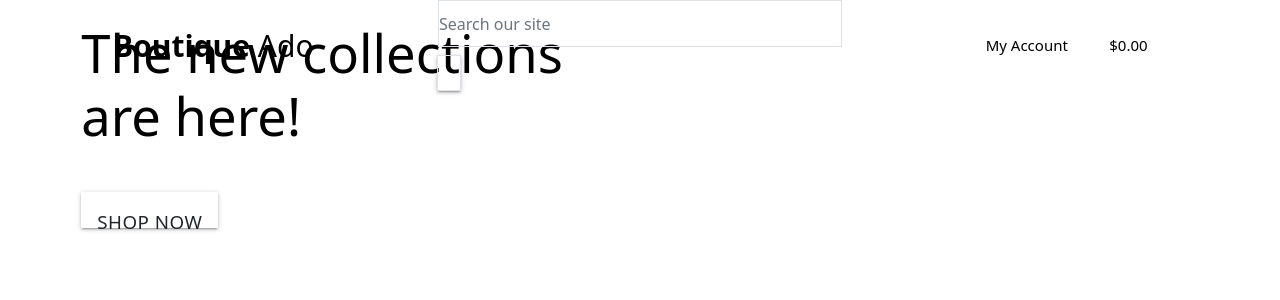
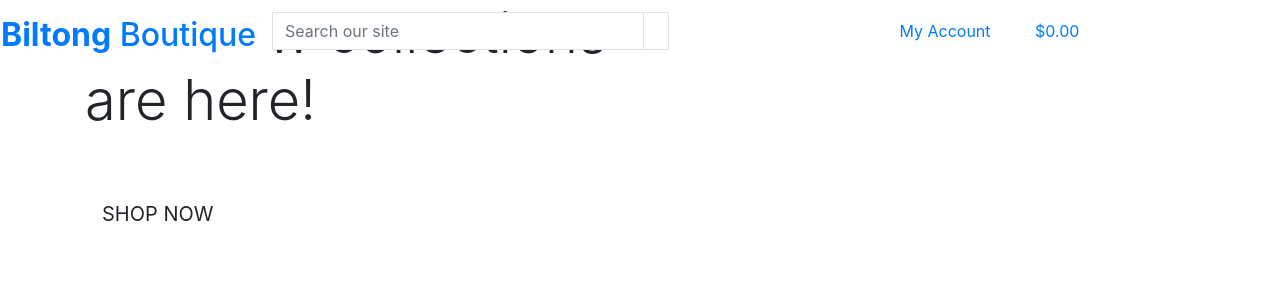
Before and after one commit to greggo58/CI-MS4-biltong-shop, a Django app: page / in a window 1280 px wide. Shown: the top 300 px of the page. Run offline with Django 3.2, Linux system fonts and the light colour scheme; some libraries are stand-ins or nearby versions.

Commit message:
fixed bug in base.html and updated header

```diff
--- /dev/null
+++ b/static/css/style.css
@@ -0,0 +1,5 @@
+/* navbar */
+
+nav a {
+    text-decoration: none;
+}
--- /dev/null
+++ b/static/js/script.js
@@ -0,0 +1,4 @@
+$(document).ready(function(){
+    $(".dropdown-trigger").dropdown();
+    $('.sidenav').sidenav();
+  });
--- a/templates/base.html
+++ b/templates/base.html
@@ -6,34 +6,35 @@
 <head>
 
   {% block meta %}
-    <meta http-equiv="X-UA-Compatible" content="IE=edge">
+  <meta http-equiv="X-UA-Compatible" content="ie=edge">
   <meta charset="utf-8">
-    <meta name="viewport" content="width=device-width, initial-scale=1">
+  <meta name="viewport" content="width=device-width, initial-scale=1, shrink-to-fit=no">
   {% endblock %}
 
   {% block extra_meta %}
   {% endblock %}
 
   {% block corecss %}
-    <link href="https://fonts.googleapis.com/icon?family=Material+Icons" rel="stylesheet">
-    <link rel="stylesheet" href="https://cdnjs.cloudflare.com/ajax/libs/materialize/1.0.0/css/materialize.min.css">
-    <script src="https://cdnjs.cloudflare.com/ajax/libs/materialize/1.0.0/js/materialize.min.js"></script>
-
-    <link href="https://cdn.jsdelivr.net/npm/bootstrap@5.1.3/dist/css/bootstrap.min.css" rel="stylesheet"
-        integrity="sha384-1BmE4kWBq78iYhFldvKuhfTAU6auU8tT94WrHftjDbrCEXSU1oBoqyl2QvZ6jIW3" crossorigin="anonymous">
+  <link rel="stylesheet" href="https://stackpath.bootstrapcdn.com/bootstrap/4.4.1/css/bootstrap.min.css"
+    integrity="sha384-Vkoo8x4CGsO3+Hhxv8T/Q5PaXtkKtu6ug5TOeNV6gBiFeWPGFN9MuhOf23Q9Ifjh" crossorigin="anonymous">
   {% endblock %}
 
   {% block extra_css %}
   {% endblock %}
 
   {% block corejs %}
-    <script src="https://cdnjs.cloudflare.com/ajax/libs/materialize/1.0.0/js/materialize.min.js"></script>
-    <script src="https://cdn.jsdelivr.net/npm/bootstrap@5.1.3/dist/js/bootstrap.bundle.min.js"
-        integrity="sha384-ka7Sk0Gln4gmtz2MlQnikT1wXgYsOg+OMhuP+IlRH9sENBO0LRn5q+8nbTov4+1p" crossorigin="anonymous">
+  <script src="https://code.jquery.com/jquery-3.4.1.slim.min.js"
+    integrity="sha384-J6qa4849blE2+poT4WnyKhv5vZF5SrPo0iEjwBvKU7imGFAV0wwj1yYfoRSJoZ+n" crossorigin="anonymous">
+  </script>
+  <script src="https://cdn.jsdelivr.net/npm/popper.js@1.16.0/dist/umd/popper.min.js"
+    integrity="sha384-Q6E9RHvbIyZFJoft+2mJbHaEWldlvI9IOYy5n3zV9zzTtmI3UksdQRVvoxMfooAo" crossorigin="anonymous">
+  </script>
+  <script src="https://stackpath.bootstrapcdn.com/bootstrap/4.4.1/js/bootstrap.min.js"
+    integrity="sha384-wfSDF2E50Y2D1uUdj0O3uMBJnjuUD4Ih7YwaYd1iqfktj0Uod8GCExl3Og8ifwB6" crossorigin="anonymous">
   </script>
   {% endblock %}
 
-    {% block extra_jss %}
+  {% block extra_js %}
   {% endblock %}
 
   <title>Biltong Boutique {% block extra_title %}{% endblock %}</title>
@@ -42,16 +43,15 @@
 <body>
   <header class="container-fluid fixed-top">
     <div class="row">
-            <div class="col-12 col-lg-4 my-auto py-1 py-lg-0 text-center text-lg-left">
+      <div id="topnav" class="row bg-white pt-lg-2 d-none d-lg-flex">
         <a href="{% url 'home' %}" class="nav-link main-logo-link">
-                    <h2 class="logo-font text-black my-0"><strong>Boutique</strong> Ado</h2>
+          <h2 class="logo-font text-black my-0"><strong>Biltong</strong> Boutique</h2>
         </a>
       </div>
       <div class="col-12 col-lg-4 my-auto py-1 py-lg-0">
         <form method="GET" action="">
             <div class="input-group w-100">
-                        <input class="form-control border border-black rounded-0" type="text" name="q"
-                            placeholder="Search our site">
+                <input class="form-control border border-black rounded-0" type="text" name="q" placeholder="Search our site">
                 <div class="input-group-append">
                     <button class="form-control btn btn-black border border-black rounded-0" type="submit">
                         <span class="icon">
@@ -65,8 +65,7 @@
     <div class="col-12 col-lg-4 my-auto py-1 py-lg-0">
         <ul class="list-inline list-unstyled text-center text-lg-right my-0">
             <li class="list-inline-item dropdown">
-                        <a class="text-black nav-link" href="#" id="user-options" data-toggle="dropdown"
-                            aria-haspopup="true" aria-expanded="false">
+                <a class="text-black nav-link" href="#" id="user-options" data-toggle="dropdown" aria-haspopup="true" aria-expanded="false">
                     <div class="text-center">
                         <div><i class="fas fa-user fa-lg"></i></div>
                         <p class="my-0">My Account</p>
@@ -86,8 +85,7 @@
                 </div>
             </li>
             <li class="list-inline-item">
-                        <a class="{% if grand_total %}text-info font-weight-bold{% else %}text-black{% endif %} nav-link"
-                            href="">
+                <a class="{% if grand_total %}text-info font-weight-bold{% else %}text-black{% endif %} nav-link" href="">
                     <div class="text-center">
                         <div><i class="fas fa-shopping-bag fa-lg"></i></div>
                         <p class="my-0">
@@ -102,6 +100,7 @@
             </li>
         </ul>
     </div>
+    <div class="col-12 col-lg-4 my-auto py-1 py-lg-0"></div>
 </div>
 </header>
 
@@ -118,6 +117,7 @@
   {% block postloadjs %}
   {% endblock %}
 
+
 </body>
 
 </html>
```
Lines whose indentation alone changed are shown as unchanged.
